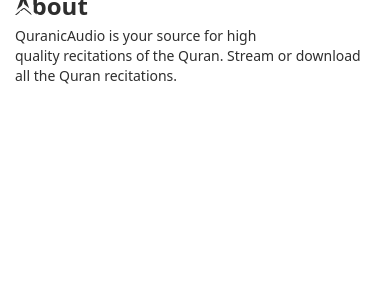
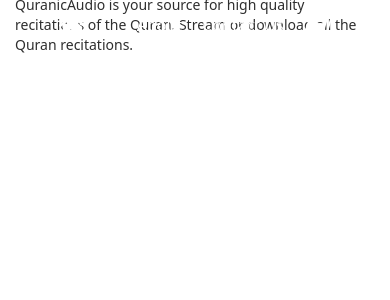
Before and after one commit to quran/audio.quran.com, a SvelteKit app: page /about in a window 390 px wide. Shown: the top 300 px of the page. Built offline with nearby package versions, Linux system fonts and the light colour scheme.

Commit message:
layout, home: fix overflow, header overlap; quran: group multipart files

```diff
--- a/src/routes/+layout.svelte
+++ b/src/routes/+layout.svelte
@@ -40,18 +40,9 @@
 	/>
 </svelte:head>
 
-<ul
-	class="absolute top-[10px] right-[15vw] z-10 w-full list-none pl-[40px] text-right text-[16px] leading-[20px] md:right-[5vw]"
->
-	<li class="mx-[10px] inline"><a class="text-white" href={resolve('/about')}>About</a></li>
-	<li class="mx-[10px] inline">
-		<a class="text-white" href="https://quran.zendesk.com/hc/en-us/requests/new">Contact Us</a>
-	</li>
-</ul>
-
-<div class="mb-0">
+<div class="absolute top-[10px] left-[15vw] right-[15vw] z-[11] flex items-center md:left-[5vw] md:right-[5vw]">
 	<a
-		class="relative right-[20px] z-[11] ml-[30px] text-[30px] text-white"
+		class="text-[30px] text-white"
 		href={resolve('/')}
 		title="Select from your favourite recriters"
 		aria-label="Home"
@@ -60,14 +51,23 @@
 			<i class="fa fa-home" aria-hidden="true"></i>
 		{/if}
 	</a>
+
+	<ul class="ml-auto flex list-none items-center gap-[20px] p-0 text-[16px] leading-[20px]">
+		<li><a class="text-white" href={resolve('/about')}>About</a></li>
+		<li>
+			<a class="text-white" href="https://quran.zendesk.com/hc/en-us/requests/new">Contact Us</a>
+		</li>
+		<li>
 			<a
-		class="relative right-[20px] z-[11] float-right mr-[30px] ml-[30px] text-[30px] text-white"
+				class="text-[30px] text-white"
 				href="https://quran.com"
 				title="Read the holy Quran, on quran.com"
 				aria-label="Quran.com"
 			>
 				<i class="fa fa-book" aria-hidden="true"></i>
 			</a>
+		</li>
+	</ul>
 </div>
 
 <div class="mt-[-75px]">
--- a/src/routes/_download.svelte
+++ b/src/routes/_download.svelte
@@ -1,13 +1,13 @@
 <script>
 	let { audioFile, qaris, surahs } = $props()
 
-	let qariById = $derived.by(() => new Map(qaris.map((q) => [q.id, q])))
-	let surahById = $derived.by(() => new Map(surahs.map((s) => [s.id, s])))
+	let qariById = $derived(Object.fromEntries(qaris.map((q) => [q.id, q])))
+	let surahById = $derived(Object.fromEntries(surahs.map((s) => [s.id, s])))
 
-	let qari = $derived(qariById.get(audioFile?.qari_id))
-	let surah = $derived(surahById.get(audioFile?.surah_id))
+	let qari = $derived(qariById[audioFile?.qari_id])
+	let surah = $derived(surahById[audioFile?.surah_id])
 
-	let ok = $derived(qari && surah)
+	let ok = $derived(!!(qari && surah))
 </script>
 
 <header
--- a/src/routes/_home.svelte
+++ b/src/routes/_home.svelte
@@ -13,7 +13,7 @@
 		}
 	})
 
-	let grouped = $derived.by(() =>
+	let grouped = $derived(
 		letters
 			.map((letter) => ({
 				letter,
@@ -59,7 +59,7 @@
 		{/each}
 	</ul>
 
-	<div class="relative m-0 w-full bg-white px-[15px] md:mx-auto md:mb-[50px] md:max-w-[1170px]">
+	<div class="relative m-0 w-full bg-white px-[15px] pb-[20px] md:mx-auto md:mb-[50px] md:max-w-[1170px]">
 		<div class="mx-[-15px] bg-white">
 			{#if section === 2}
 				<div class="relative flex min-h-[100px] flex-wrap items-start justify-start">
@@ -69,7 +69,7 @@
 						Makkah
 					</h2>
 					<ul
-						class="relative left-0 z-[1] m-0 flex w-full list-none flex-wrap overflow-hidden p-0 after:block after:w-full after:content-[''] md:left-[40px] md:my-[10px] md:after:border-b md:after:border-b-[#f0f0f0]"
+						class="relative left-0 z-[1] m-0 flex w-full list-none flex-wrap overflow-hidden p-0 after:block after:w-full after:content-[''] md:ml-[40px] md:w-[calc(100%-40px)] md:my-[10px] md:after:border-b md:after:border-b-[#f0f0f0]"
 					>
 						{#each haramain.makkah as q (q.id)}
 							<li
@@ -88,7 +88,7 @@
 						Madinah
 					</h2>
 					<ul
-						class="relative left-0 z-[1] m-0 flex w-full list-none flex-wrap overflow-hidden p-0 after:block after:w-full after:content-[''] md:left-[40px] md:my-[10px] md:after:border-b md:after:border-b-[#f0f0f0]"
+						class="relative left-0 z-[1] m-0 flex w-full list-none flex-wrap overflow-hidden p-0 after:block after:w-full after:content-[''] md:ml-[40px] md:w-[calc(100%-40px)] md:my-[10px] md:after:border-b md:after:border-b-[#f0f0f0]"
 					>
 						{#each haramain.madinah as q (q.id)}
 							<li
@@ -114,7 +114,7 @@
 							{g.letter}{#if g.letter === 'I'}<span class="invisible">I</span>{/if}
 						</span>
 						<ul
-							class="relative left-0 z-[1] m-0 flex w-full list-none flex-wrap overflow-hidden p-0 after:block after:w-full after:content-[''] md:left-[40px] md:my-[10px] md:after:border-b md:after:border-b-[#f0f0f0]"
+							class="relative left-0 z-[1] m-0 flex w-full list-none flex-wrap overflow-hidden p-0 after:block after:w-full after:content-[''] md:ml-[40px] md:w-[calc(100%-40px)] md:my-[10px] md:after:border-b md:after:border-b-[#f0f0f0]"
 						>
 							{#each g.qaris as q (q.id)}
 								<li
--- a/src/routes/quran/[id]/+page.svelte
+++ b/src/routes/quran/[id]/+page.svelte
@@ -4,7 +4,7 @@
 
 	let { data } = $props()
 
-	let surahById = $derived.by(() => Object.fromEntries(data.surahs.map((s) => [s.id, s])))
+	let surahById = $derived(Object.fromEntries(data.surahs.map((s) => [s.id, s])))
 	let relatedOpen = $state(false)
 
 	const partNumber = (fileName) => Number(fileName.match(/\[part_(\d+)_of_\d+\]/)?.[1]) || 0
@@ -32,7 +32,7 @@
 		return groups
 	})
 
-	let flatQueue = $derived.by(() =>
+	let flatQueue = $derived(
 		surahGroups.flatMap((g) =>
 			g.files.map((f) => {
 				const s = surahById[f.surah_id]
@@ -68,7 +68,7 @@
 		return parts
 	})
 
-	let queue = $derived.by(() =>
+	let queue = $derived(
 		surahGroups.map((g) => {
 			const s = surahById[g.surahId]
 			const simple = s?.name?.simple || `Surah ${g.surahId}`
--- a/src/routes/sura/[id]/+page.svelte
+++ b/src/routes/sura/[id]/+page.svelte
@@ -5,13 +5,14 @@
 	let { data } = $props()
 
 	const pad3 = (n) => String(n).padStart(3, '0')
-	const title = $derived.by(() => {
-		const english = data.surah.name.english
-		return english ? `${data.surah.name.simple} (${english})` : data.surah.name.simple
-	})
+	const title = $derived(
+		data.surah.name.english
+			? `${data.surah.name.simple} (${data.surah.name.english})`
+			: data.surah.name.simple
+	)
 	const readHref = $derived(`https://quran.com/${data.surah.id}`)
 
-	const queue = $derived.by(() =>
+	const queue = $derived(
 		data.qaris.map((q) => {
 			const src = `https://download.quranicaudio.com/quran/${q.relative_path}${pad3(data.surah.id)}.mp3`
 			return {
```
Lines whose indentation alone changed are shown as unchanged.
